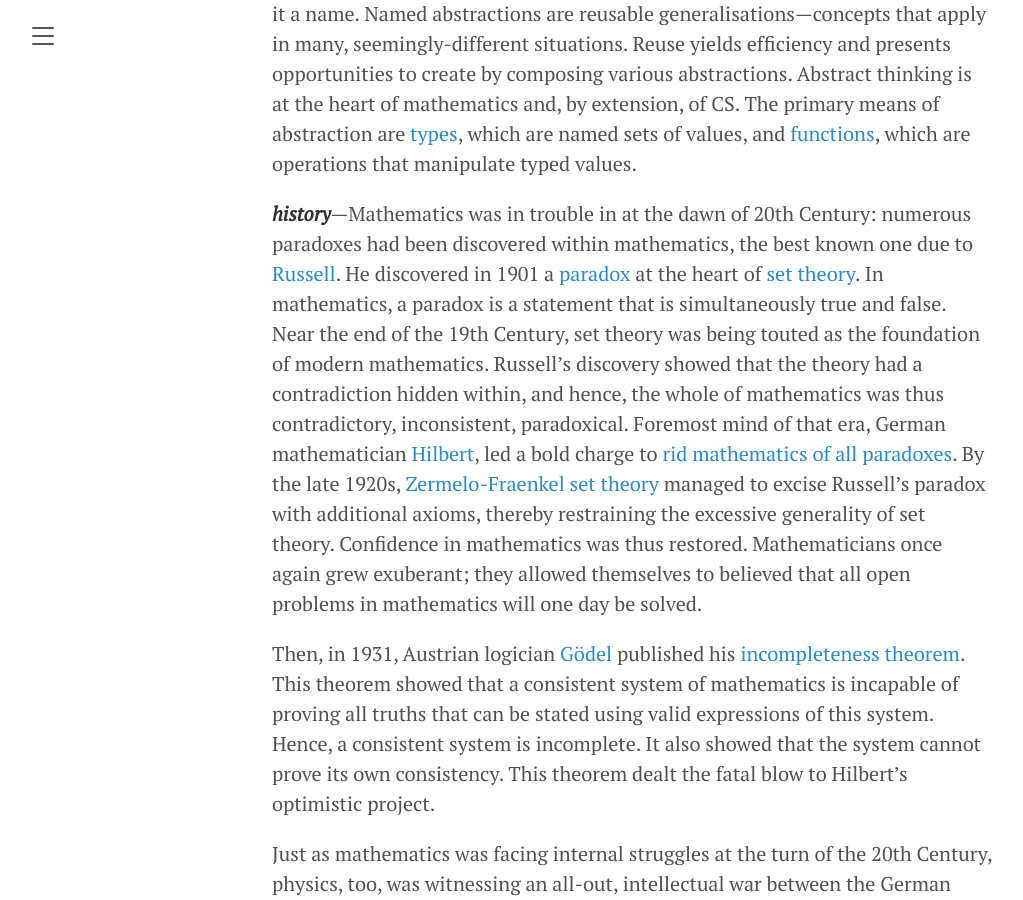
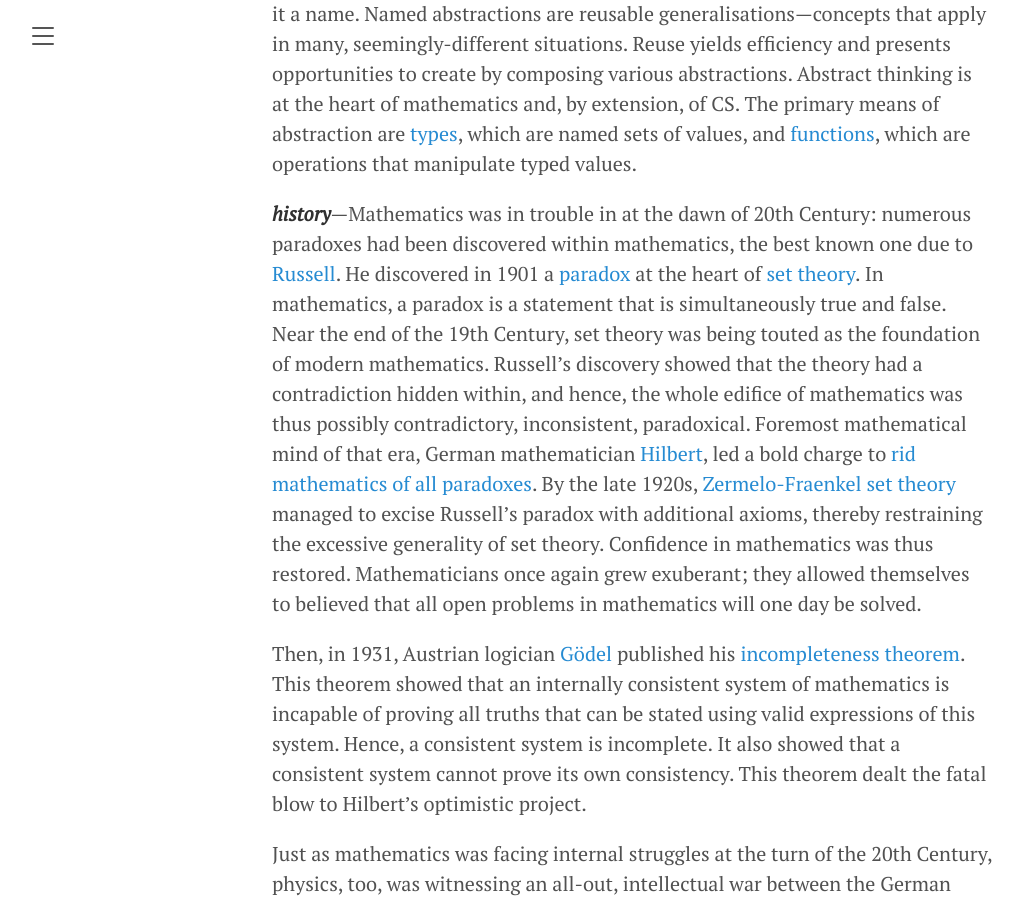
Before and after one commit to amenzwa/amenzwa.github.io, a Jekyll site: the page built from stem/CS/Curriculum.md, in a window 1280 px wide and 900 px high, scrolled down 12813 px. Shown: the whole window, without its empty margins (8-1031 px from the left). Built offline with Jekyll 4.4.1, drawn with Linux system fonts in a browser that asks for light colours; our own code applies the rules of GitHub Pages for plain Markdown files; formulas are drawn with MathJax 3; some of the changed text lies outside the part shown.

```diff
--- a/stem/CS/Curriculum.md
+++ b/stem/CS/Curriculum.md
@@ -121,9 +121,9 @@ CS's reason for being is to solve practical problems using formal, mathematical
 
 Solving higher-order problems requires techniques that demand higher-level thinking. The distinguishing feature of higher thinking is the ability to abstract. To abstract something is to understand its essential characteristics, then to give it a name. Named abstractions are reusable generalisations—concepts that apply in many, seemingly-different situations. Reuse yields efficiency and presents opportunities to create by composing various abstractions. Abstract thinking is at the heart of mathematics and, by extension, of CS. The primary means of abstraction are [types](https://en.wikipedia.org/wiki/Data_type), which are named sets of values, and [functions](https://en.wikipedia.org/wiki/Function_(mathematics)), which are operations that manipulate typed values.
 
-***history***—Mathematics was in trouble in at the dawn of 20th Century: numerous paradoxes had been discovered within mathematics, the best known one due to [Russell](https://en.wikipedia.org/wiki/Bertrand_Russell). He discovered in 1901 a [paradox](https://en.wikipedia.org/wiki/Russell%27s_paradox) at the heart of [set theory](https://en.wikipedia.org/wiki/Naive_set_theory). In mathematics, a paradox is a statement that is simultaneously true and false. Near the end of the 19th Century, set theory was being touted as the foundation of modern mathematics. Russell's discovery showed that the theory had a contradiction hidden within, and hence, the whole of mathematics was thus contradictory, inconsistent, paradoxical. Foremost mind of that era, German mathematician [Hilbert](https://en.wikipedia.org/wiki/David_Hilbert), led a bold charge to [rid mathematics of all paradoxes](https://en.wikipedia.org/wiki/Hilbert%27s_program). By the late 1920s, [Zermelo-Fraenkel set theory](https://en.wikipedia.org/wiki/Zermelo%E2%80%93Fraenkel_set_theory) managed to excise Russell's paradox with additional axioms, thereby restraining the excessive generality of set theory. Confidence in mathematics was thus restored. Mathematicians once again grew exuberant; they allowed themselves to believed that all open problems in mathematics will one day be solved.
+***history***—Mathematics was in trouble in at the dawn of 20th Century: numerous paradoxes had been discovered within mathematics, the best known one due to [Russell](https://en.wikipedia.org/wiki/Bertrand_Russell). He discovered in 1901 a [paradox](https://en.wikipedia.org/wiki/Russell%27s_paradox) at the heart of [set theory](https://en.wikipedia.org/wiki/Naive_set_theory). In mathematics, a paradox is a statement that is simultaneously true and false. Near the end of the 19th Century, set theory was being touted as the foundation of modern mathematics. Russell's discovery showed that the theory had a contradiction hidden within, and hence, the whole edifice of mathematics was thus possibly contradictory, inconsistent, paradoxical. Foremost mathematical mind of that era, German mathematician [Hilbert](https://en.wikipedia.org/wiki/David_Hilbert), led a bold charge to [rid mathematics of all paradoxes](https://en.wikipedia.org/wiki/Hilbert%27s_program). By the late 1920s, [Zermelo-Fraenkel set theory](https://en.wikipedia.org/wiki/Zermelo%E2%80%93Fraenkel_set_theory) managed to excise Russell's paradox with additional axioms, thereby restraining the excessive generality of set theory. Confidence in mathematics was thus restored. Mathematicians once again grew exuberant; they allowed themselves to believed that all open problems in mathematics will one day be solved.
 
-Then, in 1931, Austrian logician [Gödel](https://en.wikipedia.org/wiki/Kurt_G%C3%B6del) published his [incompleteness theorem](https://en.wikipedia.org/wiki/G%C3%B6del%27s_incompleteness_theorems). This theorem showed that a consistent system of mathematics is incapable of proving all truths that can be stated using valid expressions of this system. Hence, a consistent system is incomplete. It also showed that the system cannot prove its own consistency. This theorem dealt the fatal blow to Hilbert's optimistic project.
+Then, in 1931, Austrian logician [Gödel](https://en.wikipedia.org/wiki/Kurt_G%C3%B6del) published his [incompleteness theorem](https://en.wikipedia.org/wiki/G%C3%B6del%27s_incompleteness_theorems). This theorem showed that an internally consistent system of mathematics is incapable of proving all truths that can be stated using valid expressions of this system. Hence, a consistent system is incomplete. It also showed that a consistent system cannot prove its own consistency. This theorem dealt the fatal blow to Hilbert's optimistic project.
 
 Just as mathematics was facing internal struggles at the turn of the 20th Century, physics, too, was witnessing an all-out, intellectual war between the German [Einstein](https://en.wikipedia.org/wiki/Albert_Einstein)'s classical mechanics and the Dane [Bohr](https://en.wikipedia.org/wiki/Niels_Bohr)'s quantum mechanics. Then in 1927, Bohr's research assistant, the German [Heisenberg](https://en.wikipedia.org/wiki/Werner_Heisenberg), published his [uncertainty principle](https://en.wikipedia.org/wiki/Uncertainty_principle), which showed that it is impossible simultaneously to determine with certainty both the position and the momentum of subatomic particles. Mathematics eventually came to term with its inherent incompleteness, just as physics did with its inherent uncertainty.
 
```
Also changed, not shown: other parts of stem/CS/Curriculum.md (+3 -0 lines).
